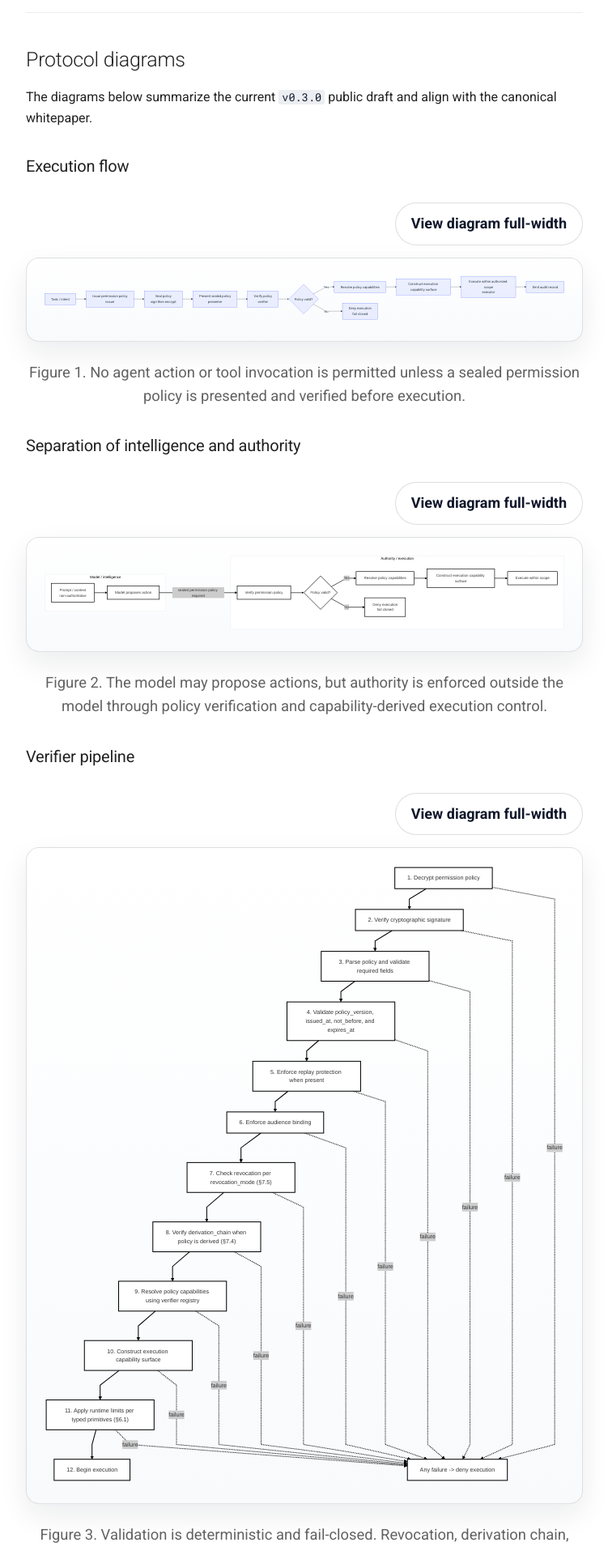
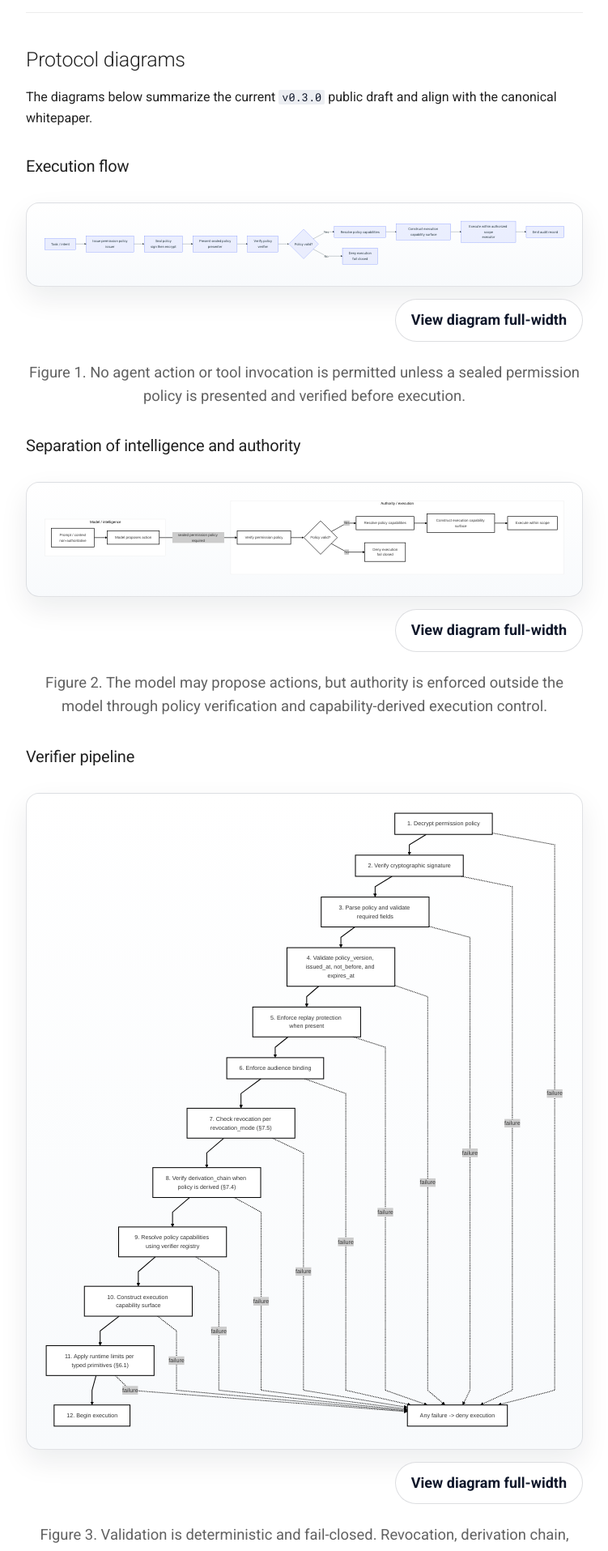
Before and after one commit to Crittora/agent-permission-protocol, an MkDocs documentation site: the page built from docs/index.md, in a window 1280 px wide. Shown: the part 3373-5288 px from the top of the page at 81% size, without its empty margins (264-1015 px from the left). Built offline with MkDocs 1.6.1 and Material for MkDocs 9.7.7, drawn with Linux system fonts in a browser that asks for light colours.

Commit message:
Fix diagram shell DOM order and control spacing
- mermaid.js: append diagram before controls in the shell so the toggle
  renders below the diagram visually
- extra.css: switch .diagram-shell__controls from margin-bottom to
  margin-top to match the new DOM order

Co-Authored-By: Claude Opus 4.6 <noreply@anthropic.com>

```diff
--- a/docs/javascripts/mermaid.js
+++ b/docs/javascripts/mermaid.js
@@ -31,8 +31,8 @@ document$.subscribe(function () {
 
     controls.appendChild(button);
     diagram.parentNode.insertBefore(shell, diagram);
+    shell.appendChild(diagram);
     shell.appendChild(controls);
-    shell.appendChild(diagram);
     return shell;
   }
 
--- a/docs/stylesheets/extra.css
+++ b/docs/stylesheets/extra.css
@@ -43,7 +43,7 @@
 .diagram-shell__controls {
   display: flex;
   justify-content: flex-end;
-  margin-bottom: 0.75rem;
+  margin-top: 0.75rem;
 }
 
 .diagram-shell__toggle {
```
